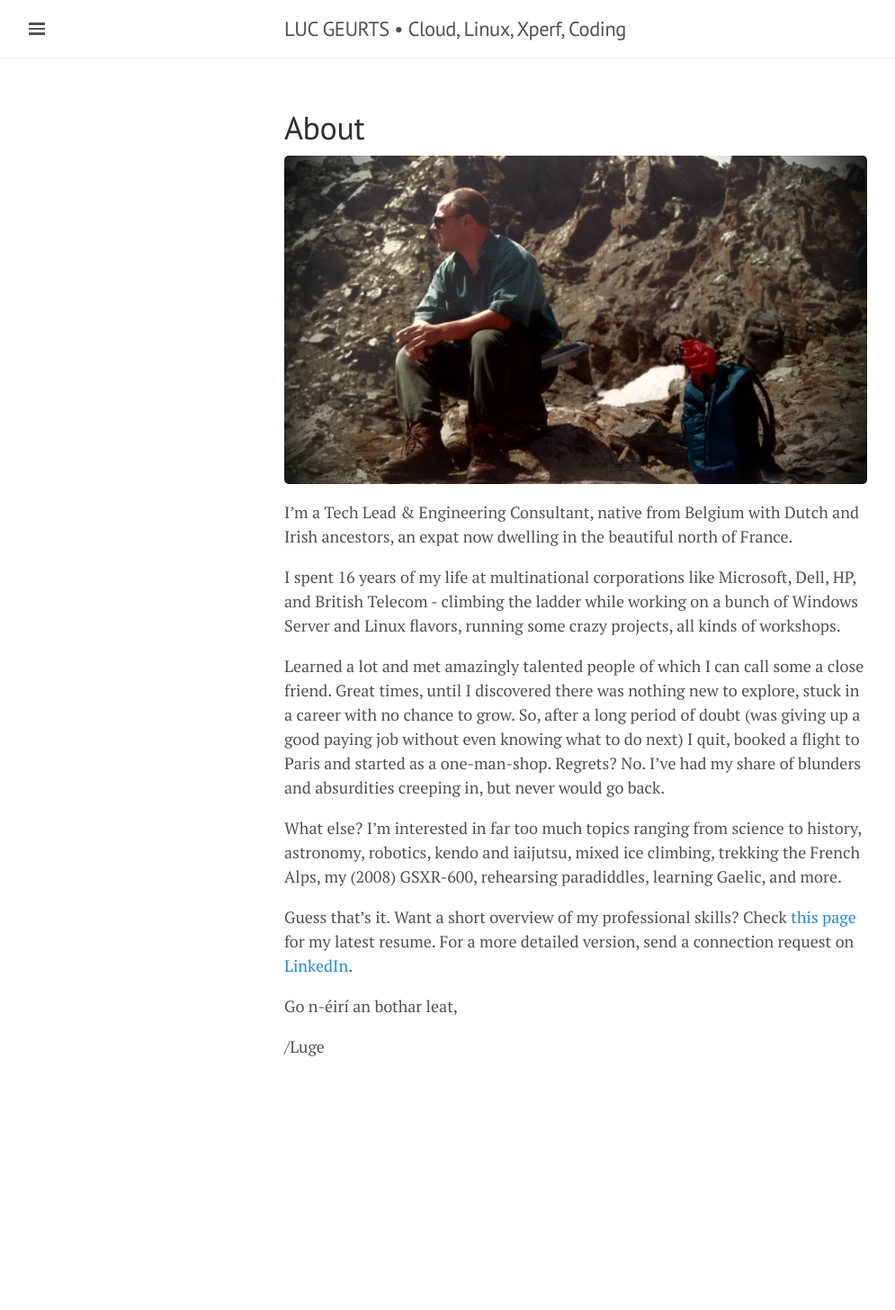
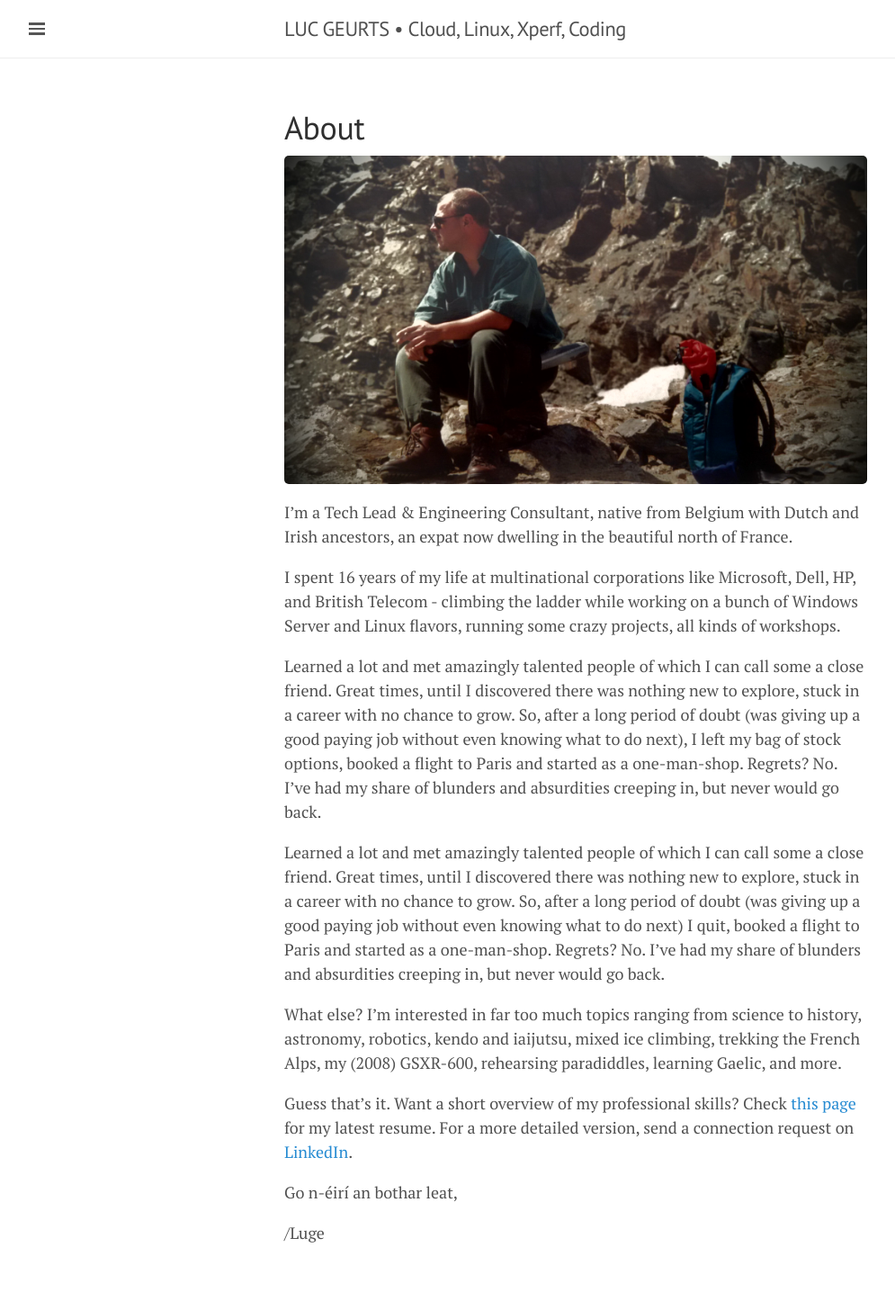
Before and after one commit to lgeurts/lgeurts.github.io, a Jekyll site: the page built from about.md, in a window 1280 px wide. Shown: the whole page at 90% size, without its empty margins (0-995 px from the left). Built offline with Jekyll 4.4.1, drawn with Linux system fonts in a browser that asks for light colours; nearby versions of some CDN libraries; before the commit the page ends 1249 px from its top, so only the background shows below that.

Commit message:
Update about.md

```diff
--- a/about.md
+++ b/about.md
@@ -9,6 +9,8 @@
 
 I spent 16 years of my life at multinational corporations like Microsoft, Dell, HP, and British Telecom - climbing the ladder while working on a bunch of Windows Server and Linux flavors, running some crazy projects, all kinds of workshops.
 
+Learned a lot and met amazingly talented people of which I can call some a close friend. Great times, until I discovered there was nothing new to explore, stuck in a career with no chance to grow. So, after a long period of doubt (was giving up a good paying job without even knowing what to do next), I left my bag of stock options, booked a flight to Paris and started as a one-man-shop. Regrets? No. I've had my share of blunders and absurdities creeping in, but never would go back.
+
 Learned a lot and met amazingly talented people of which I can call some a close friend. Great times, until I discovered there was nothing new to explore, stuck in a career with no chance to grow. So, after a long period of doubt (was giving up a good paying job without even knowing what to do next) I quit, booked a flight to Paris and started as a one-man-shop. Regrets? No. I've had my share of blunders and absurdities creeping in, but never would go back.
 
 What else? I'm interested in far too much topics ranging from science to history, astronomy, robotics, kendo and iaijutsu, mixed ice climbing, trekking the French Alps, my (2008) GSXR-600, rehearsing paradiddles, learning Gaelic, and more.
```
